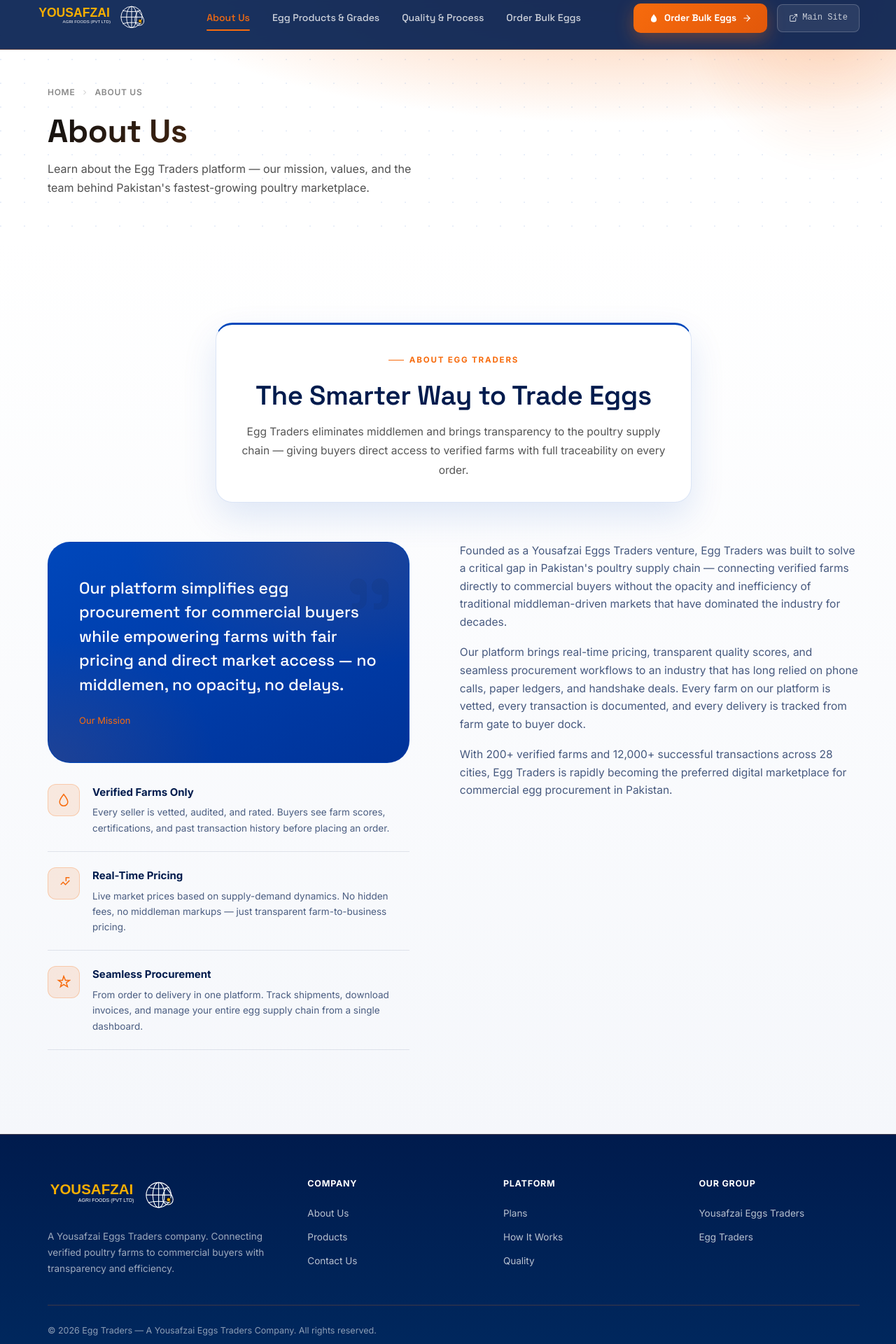
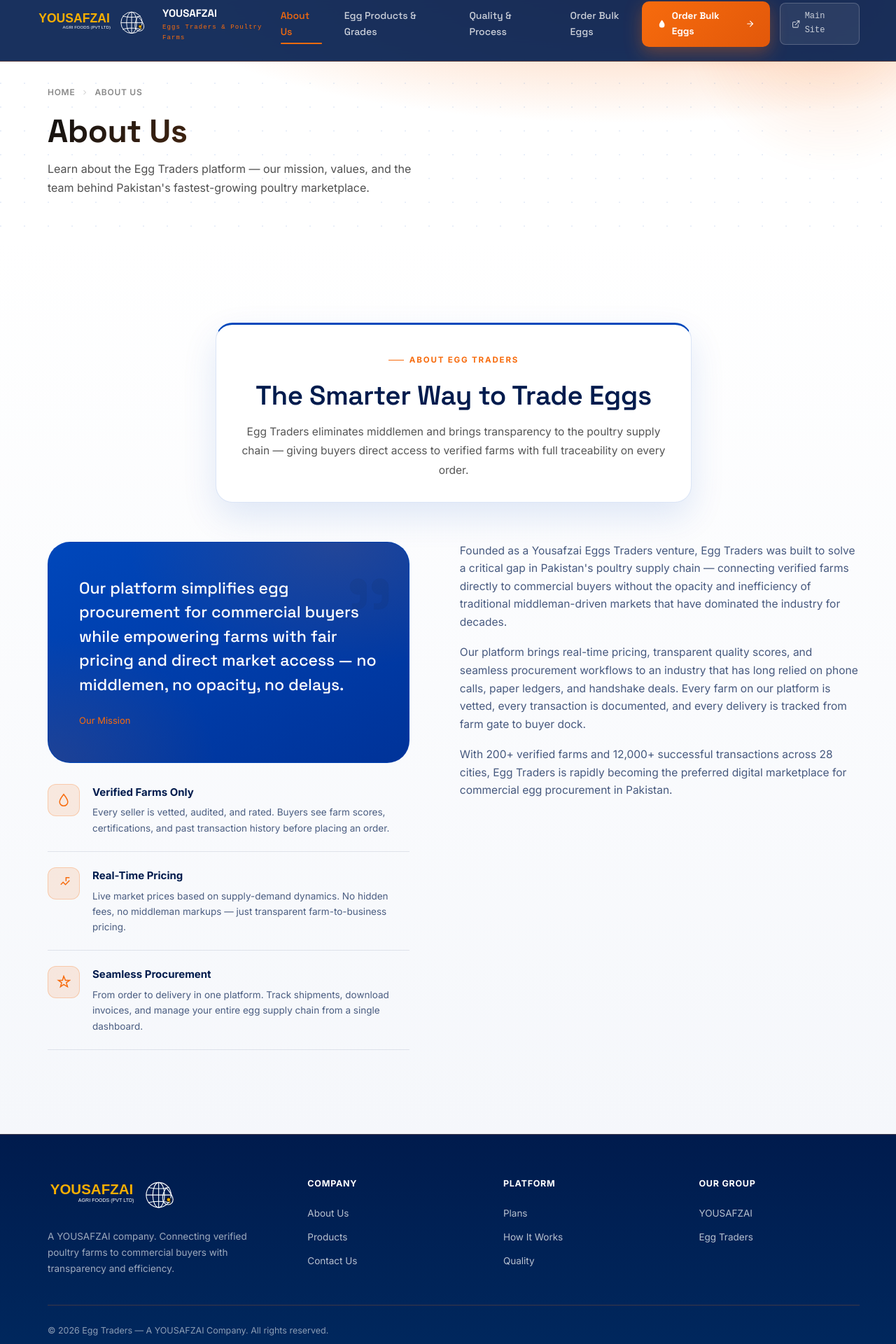
Before and after one commit to Muhemin365/yousafzai-latest-website, a React (Vite) app: page /egg-traders/about in a window 1280 px wide. Shown: the part 18-1938 px from the top of the page at 70% size. Built offline with nearby package versions, Linux system fonts and the light colour scheme.

Commit message:
Make brand name site-wide editable from admin CMS

```diff
--- a/src/components/Navbar.jsx
+++ b/src/components/Navbar.jsx
@@ -2,8 +2,10 @@
 import { Link, useLocation } from 'react-router-dom';
 import { Menu, X, ArrowRight } from 'lucide-react';
 import logo from '../assets/logo.svg';
+import { useCMSStore } from '../store/useCMSStore';
 
 export default function Navbar() {
+  const company = useCMSStore((s) => s.company) || {};
   const [scrolled, setScrolled] = useState(false);
   const [mobileOpen, setMobileOpen] = useState(false);
   const { pathname } = useLocation();
@@ -34,9 +36,13 @@
           <Link to="/" className="nav-brand" onClick={() => setMobileOpen(false)}>
             <img
               src={logo}
-              alt="Yousafzai Eggs Traders"
+              alt={company.name || 'Yousafzai Eggs Traders'}
               className="nav-logo"
             />
+            <span className="nav-brand-text">
+              <span className="nav-brand-name">{company.name}</span>
+              {company.sub && <span className="nav-brand-sub">{company.sub}</span>}
+            </span>
           </Link>
 
           {/* Nav Links */}
@@ -140,6 +146,7 @@
         .nav-brand {
           display: flex;
           align-items: center;
+          gap: 12px;
           text-decoration: none;
         }
 
@@ -149,6 +156,29 @@
           display: block;
           transition: transform 0.3s;
         }
+
+        .nav-brand-text {
+          display: flex;
+          flex-direction: column;
+          line-height: 1.2;
+        }
+
+        .nav-brand-name {
+          font-family: 'Space Grotesk', sans-serif;
+          font-weight: 700;
+          font-size: 15px;
+          color: #0F172A;
+        }
+
+        .nav-brand-sub {
+          font-family: monospace;
+          font-size: 9px;
+          color: #F59E0B;
+          letter-spacing: 0.12em;
+        }
+
+        .nav-glass.is-scrolled .nav-brand-name { color: #FFFFFF; }
+        .nav-glass.is-scrolled .nav-brand-sub { color: #F76B0D; }
 
         .nav-brand:hover .nav-logo {
           transform: scale(1.03);
@@ -309,6 +339,8 @@
         @media (max-width: 480px) {
           .nav-container { padding: 0 16px; }
           .nav-logo { height: 42px; }
+          .nav-brand-name { font-size: 12px; }
+          .nav-brand-sub { display: none; }
           .nav-cta-btn { padding: 8px 16px; font-size: 12px; }
         }
       `}</style>
--- a/src/components/egg-traders/EggTradersFooter.jsx
+++ b/src/components/egg-traders/EggTradersFooter.jsx
@@ -1,7 +1,10 @@
 import { Link } from 'react-router-dom';
 import logo from '../../assets/logo.svg';
+import { useCMSStore } from '../../store/useCMSStore';
 
 export default function EggTradersFooter() {
+  const company = useCMSStore((s) => s.company) || {};
+  const companyName = company.name || 'Yousafzai Eggs Traders';
   return (
     <footer style={{ background: 'linear-gradient(180deg, #001B4D 0%, #00285E 100%)', color: 'rgba(255,255,255,0.82)', padding: '60px 0 0', borderTop: '1px solid rgba(247,107,13,0.25)' }}>
       <div className="container">
@@ -9,11 +12,11 @@
           <div>
             <Link to="/egg-traders" style={{ display: 'flex', alignItems: 'center', gap: 12, marginBottom: 18, textDecoration: 'none' }}>
             <div style={{ display: 'flex', alignItems: 'center' }}>
-              <img src={logo} alt="Yousafzai Eggs Traders" style={{ height: 56, width: 'auto', flexShrink: 0, display: 'block' }} />
+              <img src={logo} alt={companyName} style={{ height: 56, width: 'auto', flexShrink: 0, display: 'block' }} />
             </div>
             </Link>
             <p style={{ fontSize: 13.5, color: 'rgba(255,255,255,0.62)', lineHeight: 1.7, maxWidth: 320 }}>
-              A Yousafzai Eggs Traders company. Connecting verified poultry farms to commercial buyers with transparency and efficiency.
+              A {companyName} company. Connecting verified poultry farms to commercial buyers with transparency and efficiency.
             </p>
           </div>
           <div>
@@ -30,12 +33,12 @@
           </div>
           <div>
             <div className="et-f-col-title">Our Group</div>
-            <Link to="/" style={{ display: 'block', fontSize: 13.5, color: 'rgba(255,255,255,0.72)', marginBottom: 12, textDecoration: 'none' }}>Yousafzai Eggs Traders</Link>
+            <Link to="/" style={{ display: 'block', fontSize: 13.5, color: 'rgba(255,255,255,0.72)', marginBottom: 12, textDecoration: 'none' }}>{companyName}</Link>
             <Link to="/egg-traders" style={{ display: 'block', fontSize: 13.5, color: 'rgba(255,255,255,0.72)', marginBottom: 12, textDecoration: 'none' }}>Egg Traders</Link>
           </div>
         </div>
         <div className="et-footer-bottom">
-          <span>© 2026 Egg Traders — A Yousafzai Eggs Traders Company. All rights reserved.</span>
+          <span>© 2026 Egg Traders — A {companyName} Company. All rights reserved.</span>
         </div>
       </div>
 
--- a/src/components/egg-traders/EggTradersNavbar.jsx
+++ b/src/components/egg-traders/EggTradersNavbar.jsx
@@ -2,6 +2,7 @@
 import { Link, useLocation } from 'react-router-dom';
 import { Menu, X, ArrowRight, ExternalLink } from 'lucide-react';
 import logo from '../../assets/logo.svg';
+import { useCMSStore } from '../../store/useCMSStore';
 
 const navLinks = [
   { path: '/egg-traders/about', label: 'About Us' },
@@ -11,6 +12,7 @@
 ];
 
 export default function EggTradersNavbar() {
+  const company = useCMSStore((s) => s.company) || {};
   const [scrolled, setScrolled] = useState(false);
   const [mobileOpen, setMobileOpen] = useState(false);
   const { pathname } = useLocation();
@@ -29,7 +31,11 @@
         <div className="et-nav-container">
           {/* Logo */}
           <Link to="/egg-traders" className="et-nav-brand" onClick={() => setMobileOpen(false)}>
-            <img src={logo} alt="Egg Traders" className="et-nav-logo" />
+            <img src={logo} alt={company.name || 'Egg Traders'} className="et-nav-logo" />
+            <span className="et-brand-tag">
+              <span className="et-tag-title">{company.name || 'Egg Traders'}</span>
+              {(company.sub || company.tagline) && <span className="et-tag-sub">{company.sub || company.tagline}</span>}
+            </span>
           </Link>
 
           {/* Nav Links */}
```
